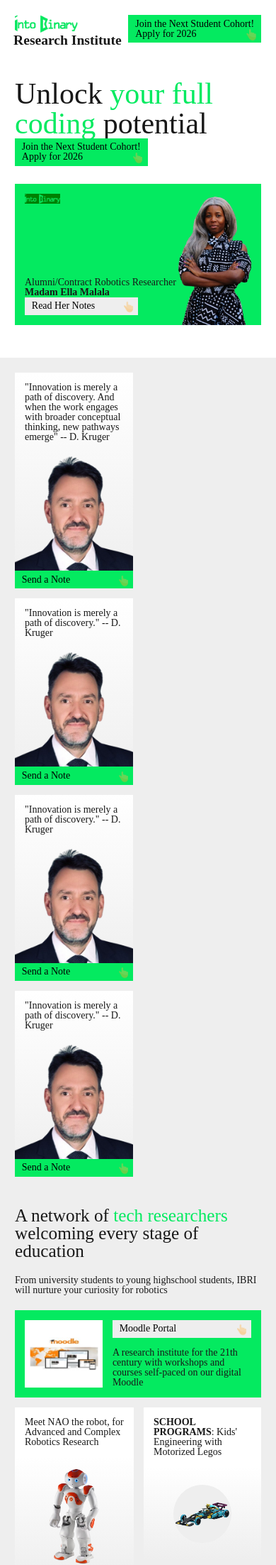
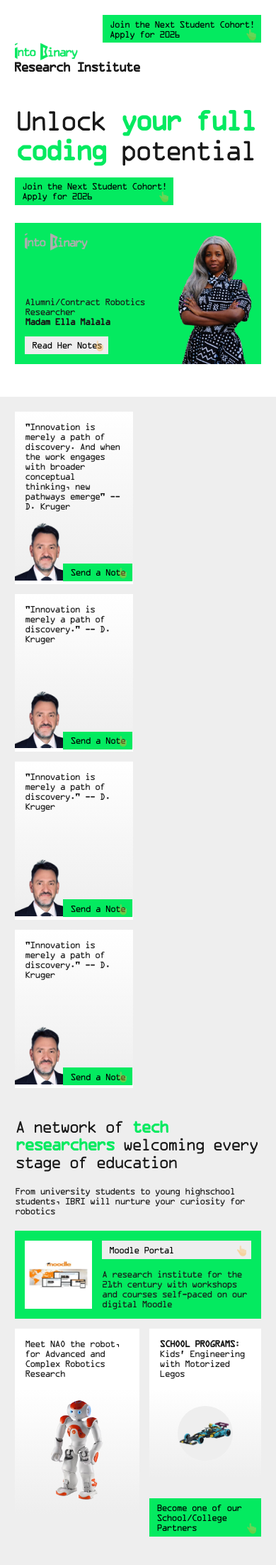
Before and after one commit to intobinary/researchinstitute.IB, a Jekyll site: the page built from www/_pages/home.markdown, in a window 390 px wide. Shown: the top 2205 px of the page at 71% size. Built offline with Jekyll 4.4.1, drawn with Linux system fonts in a browser that asks for light colours; some web fonts are replaced.

Commit message:
Update researchinstitute-dot-intobinary-dot-org.css

```diff
--- a/www/assets/stylesheets/researchinstitute-dot-intobinary-dot-org.css
+++ b/www/assets/stylesheets/researchinstitute-dot-intobinary-dot-org.css
@@ -25,7 +25,6 @@
 
 div.is-highlight span:not(.CSSspacer),
 .about-moodle figure,
-.researchers figure,
 .d-bgWhite { background-color: white; }
 .d-bgGradient.vToBottom { background: linear-gradient(to bottom, white, #eee); }
 .d-bgGradient.vToTop { background: linear-gradient(to top, white, #eee); }
@@ -36,7 +35,6 @@
 .stage-researchers-card nav label { background-color: #eee; }
 .u-button.vWhite { background-color: #eee !important; }
 
-.stage-researchers-card figure img,
 .stage-researchers-card nav a,
 .stage-researchers-nav label { background-color: #AAA; }
 
@@ -44,17 +42,22 @@
 /*** END COLORS ***/
 
 /*** FONTS ***/
-@font-face { font-family: "OCR A"; src: url("https://researchinstitute.intobinary.org/assets/fonts/OCRAEXT.ttf"); }
+@font-face { font-family: "OCR A"; src: url("../../assets/fonts/OCRAEXT.ttf"); }
 
-* { font-family: "OCR A"; }
+* { font-family: "OCR A"; letter-spacing: -.1em; }
 
 { font-family: "Impact"; word-spacing: .15em; }
 { font-family: "Bauhaus"; line-height: 1.15em; word-spacing: initial !important; }
 
 h4 { font-size: 1.8em; }
 
-.header h1 { font-weight: bold; }
+h2 label, h4 span,
+p a,
+.IBRIlogo h1 { font-weight: bold; }
 .stage-nav { text-align: center; }
+.u-button:hover,
+.u-button:active,
+.u-button:focus { text-decoration: underline; }
 /*** END FONTS ***/
 
 /*** MEDIA ***/
@@ -66,6 +69,11 @@
 
 .u-button:after { background-image: url('../../assets/images/icon_hand.png'); }
 .u-botton:after { //background-size: 44% !important; }
+
+/*.is-highlight img,
+.researchers img, */
+.stage-researchers-card figure img,
+.students aside figure { filter: grayscale(100%); }
 
 .d-background { background-image: url("/assets/images/background-1.png"); }
 /* .d-background { background-image: url("/assets/images/background-2.png"); background-position: center -4em; } */
@@ -83,7 +91,6 @@
 								width: 1.8em; height: 1.8em;
 
 								display: flex; align-items: center; justify-content: center;
-								opacity: .4;
 //								background-color: green;
 				}
 								/*** CSS-HACKS ***/
@@ -129,7 +136,6 @@
 				.clients { text-align: center; }
 				.clients img {
 								width: auto; height: 4em;
-								margin: .1em 1.8em;
 				}
 
 				/*** .community ***/
@@ -140,23 +146,43 @@
 				.community form span { display: block; }
 
 				/*** .footer ***/
+				.footer hgroup {
+//								position: relative;
+//								margin-bottom: 1.8em;
+								float: right;
+				}
 				.footer nav a {
 								display: inline-block;
 								margin: .4em;
 				}
+				.footer p { padding-top: 1.8em; }
 
 					/*** .header ***/
 				.header_dock { display: flex; }
 				.header_dock { flex-wrap: wrap-reverse !important; }
 				.header_dock { justify-content: flex-end; }
 
-				.header hgroup img { width: auto; }
-				.header hgroup h1 { position: relative; right: .1em; top: -.1em; }
+				.IBRIlogo img { width: auto; }
+				.IBRIlogo h1 { position: relative; right: .1em; top: -.1em; }
 
 				/*** .researchers ***/
-				.researchers { display: flex; }
+				.researchers,
+				.researchers figure { display: flex; }
+				.researchers figure { flex-direction: column; }
 				.researchers figure { flex: 1; }
 				.researchers { //gap: 1em; }
+
+				.researchers figure {
+								position: relative;
+								aspect-ratio: 3/4;
+				}
+				.researchers figure a {
+								position: absolute; right: .1em; bottom: -.1em;
+				}
+				.researchers figure img {
+								aspect-ratio: 8/4;
+								background-position: left center;
+				}
 
 				/*
 				.researchers figure { margin-left: 1em; }
@@ -172,6 +198,7 @@
 				.stage-researchers-card { flex-direction: column; }
 
 				.stage { position: relative; }
+				.stage hgroup h2 { margin-bottom: .4em; }
 				.stage h2 span {
 								width: .8em; height: .8em;
 								display: inline-block;
@@ -188,10 +215,11 @@
 								aspect-ratio: 7/4;
 				}
 				.stage-researchers-card figure img {
-								width: auto; height: 1em;
-								background-color: green;
+								width: auto; height: 1.8em;
 				}
-				.stage-researchers-card span { display: block;  }
+				.stage-researchers-card hgroup { width: 70%; }
+				.stage-researchers-card hgroup a { margin-top: 1em; }
+				.stage-researchers-card hgroup span { display: block;  }
 				.stage-researchers-card nav a {
 								position: absolute; top: .1em; right: .1em;
 								display: block;
@@ -216,13 +244,24 @@
 				.students aside figure {
 								display: block;
 								width: 100%; min-height: 4em;
-//								background-color: green;
 				}
+								/*** CSS-HACKS ***/
+								.students aside figure {
+												background-size: 115% auto;
+												background-position: 70% 35%;
+
+//												background-color: green;
+								}
 /*** END COMPONENTS ***/
 
 /*** INTERACTIVITY ***/
 .stage-researchers-card { display: none; }
 #rdb4researcher1:checked ~ main .stage-researchers-card:nth-child(1) { display: flex; }
+
+.u-button:after { opacity: .4; }
+.u-button:hover:after,
+.u-button:active:after,
+.u-button:focus:after { opacity: .7; }
 /*** END INTERACTIVITY ***/
 
 /*** MEDIA-QUERIES ***/
@@ -243,14 +282,24 @@
 								.about > div {// margin-bottom: 1.24em; }
 								.about-highlights { padding-top: 1em; gap: 1em; }
 
+				/*** COMPONENTS: .clients ***/
+				.clients img { margin: .4em 1em; }
+
 				/*** COMPONENTS: .community ***/
 								/*** VIEWPORT: .community ***/
-								.commumity form div { display: inline-block !important; }
-								.community form div { width: 40%; }
-								.community form div:nth-child(3) { width: 100%; }
+								.community form div { display: inline-block; }
+								.community form div { width: 50%; }
+								.community form div:nth-child(1) { padding-right: 1em; }
+								.community form div:nth-child(3) { width: 100%; margin-top: 1em; }
+
+				/*** COMPONENTS: .footer ***/
+				/*
+				.footer hgroup { width: 34%; left: 64%; }
+				*/
+								/*** VIEWPORT: .footer ***/
 
 				/*** COMPONENTS: .header ***/
-				.header hgroup img { height: 1.8em; }
+				.IBRIlogo img { height: 1.8em; }
 								/*** VIEWPORT: .header ***/
 
 				/*** COMPONENTS: .researchers ***/
@@ -261,10 +310,18 @@
 
 				/*** COMPONENTS: .stage ***/
 								/*** VIEWPORT: .stage ***/
+								.stage_dock { align-items: center; justify-content: center; }
+
 								.stage-nav { margin: 1em .1em; }
 								.stage-researchers { margin: 1.8em 0; }
 
 				/*** COMPONENTS: .students ***/
+								/*** VIEWPORT: .students ***/
+								.students aside figure {
+												aspect-ratio: 8/4;
+												background-position: 70% 40%;
+								}
+								.students aside p { padding-top: 1.8em; }
 }
 @media all and (min-width: 40em) {
 				/*** FONTS ***/
@@ -286,19 +343,28 @@
 
 								.about-highlights div { margin-left: 1em; }
 
+				/*** COMPONENTS: .clients ***/
+				.clients img { margin: .4em 1.8em; }
+
 				/*** COMPONENTS: .community ***/
 								/*** VIEWPORT: .community ***/
 								.community form fieldset { display: flex; }
 
 								.community .u-button { min-width: 25%; }
 
-								.community hgroup { width: 66.666%; }
+								.community hgroup { //width: 66.666%; }
 
 								.commumity form div { //width: 18%; }
 								.community form div:nth-child(3) { min-width: 50%; }
 
+				/*** COMPONENTS: .footer ***/
+				/*
+				.footer hgroup { width: 25%; left: 75%; }
+				*/
+								/*** VIEWPORT: .footer ***/
+
 				/*** COMPONENTS: .header ***/
-				.header hgroup img { height: 2.5em; }
+				.IBRIlogo img { height: 2.5em; }
 								/*** VIEWPORT: .header ***/
 
 				/*** COMPONENTS: .researchers ***/
@@ -313,6 +379,7 @@
 								.stage-researchers-card { min-height: 12em; }
 								.stage_dock > .CSSspacer { //min-width: 18%; }
 
+								.stage_dock > hgroup a { position: relative; left: 60%; }
 								.stage-nav { position: absolute; right: .1em; bottom: -1.8em; }
 
 				/*** COMPONENTS: .students ***/
@@ -344,6 +411,8 @@
 		width: 100%; height: 100%;
 	}
 
+.researchers .d-bgGradient,
+.students .d-bgGradient { border-bottom: .4em dashed white; }
 .d-bgWhite { display: block; }
 /*** END DECORATION ***/
 
@@ -362,6 +431,7 @@
 	}
 
 				.CSSbold { font-weight: bold; }
+				.CSSinline { display: inline !important; }
 				.CSSnoWrap { white-space: nowrap; }
 				.CSSspacer { flex: 1; }
 /*** END TOOLS ***/
```
